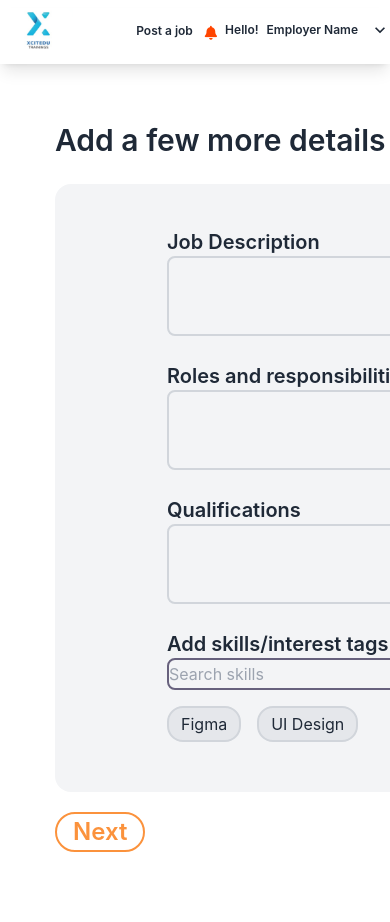
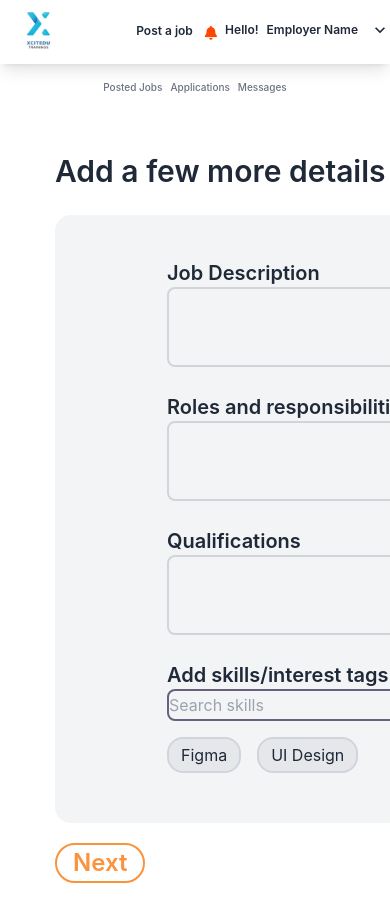
Before and after one commit to Internships-xcitedu/internships, a React (Create React App) app: page /postjob2 in a window 390 px wide. Shown: the top 922 px of the page. Before the commit the page ends 892 px from the top, so only its background shows below. Built offline with nearby package versions, Linux system fonts and the light colour scheme.

Commit message:
add bars

```diff
--- a/src/App.js
+++ b/src/App.js
@@ -12,7 +12,7 @@ import Empreg from "./Components/empsignup/Empreg";
 import SignUp from "./Components/empsignup/Signup";
 import Home from "./Components/Home/Home";
 import Login from "./Components/Login/Login";
-import Navbar from "./Components/PostJob2/Navbar";
+// import Navbar from "./Components/PostJob2/Navbar";
 import Postjob2 from "./Components/PostJob2/PostJob2";
 import Question from "./Components/Questions/Question";
 
@@ -32,7 +32,7 @@ function App() {
         </Route>
         <Route path="/postjob2" element={<Postjob2 />} />
         <Route path="/apply" element={<Apply />} />
-        <Route path="/navbar" element={<Navbar />} />
+        {/* <Route path="/navbar" element={<Navbar />} /> */}
 
         <Route path="/question" element={<Question />} />
         <Route path="/signup" element={<SignUp />} />
--- /dev/null
+++ b/src/Components/Bars/RNavbar.js
@@ -0,0 +1,23 @@
+import React from "react";
+import { Link } from "react-router-dom";
+
+const RNavbar = () => {
+  return (
+    <>
+      <div className="tablet:hidden  flex justify-center gap-2 mt-4">
+        <Link to="#" className="text-[10px] font-medium text-gray-500">
+          Posted Jobs
+        </Link>
+
+        <Link to="#" className="text-[10px] font-medium text-gray-500">
+          Applications
+        </Link>
+
+        <Link to="#" className="text-[10px] font-medium text-gray-500">
+          Messages
+        </Link>
+      </div>
+    </>
+  );
+};
+export default RNavbar;
--- a/src/Components/PostJob2/Sidebar.js
+++ b/src/Components/Bars/Sidebar.js
@@ -28,7 +28,7 @@ const Sidebar = () => {
           >
             Messages
           </a>
-          <hr className="border-1 border-gray-300 tablet:w-28 laptopMd:w-36 desktopMd:w-52" />
+          <hr className="border-1 border-gray-300 tablet:w-28 laptopMd:w-36 " />
         </nav>
       </div>
     </>
--- a/src/Components/PostJob2/PostJob2.js
+++ b/src/Components/PostJob2/PostJob2.js
@@ -1,13 +1,19 @@
 import React from "react";
 import Content from "./Content";
-import Sidebar from "./Sidebar";
-import Navbar from "./Navbar";
 import "./postjob2.css";
+import Navbar from "../Bars/Navbar";
+import Sidebar from "../Bars/Sidebar";
+import RNavbar from "../Bars/RNavbar";
 const Postjob2 = () => {
   return (
     <>
       <div className="postjob2container">
         <Navbar />
+        <div>
+
+        <RNavbar />
+
+        </div>
         <div className="postjob2">
           <Sidebar />
           <div className="content">
--- a/src/Components/Questions/Question.js
+++ b/src/Components/Questions/Question.js
@@ -1,13 +1,18 @@
 import React from "react";
+import Navbar from "../Bars/Navbar";
+import RNavbar from "../Bars/RNavbar";
+import Sidebar from "../Bars/Sidebar";
 import Content from "./Content";
-import Sidebar from "../../Components/PostJob2/Sidebar";
-import Navbar from "../../Components/PostJob2/Navbar";
+
 import "./question.css";
 const Question = () => {
   return (
     <>
       <div className="questioncontainer">
         <Navbar />
+        <div>
+          <RNavbar />
+        </div>
         <div className="question">
           <Sidebar />
           <div className="content">
```
Also changed, not shown: src/Components/Bars/rnavbar.css (added, +8 -0 lines), src/Components/Bars/Navbar.js (renamed from src/Components/PostJob2/Navbar.js), src/Components/Bars/navbar.css (renamed from src/Components/PostJob2/navbar.css), src/Components/Bars/sidebar.css (renamed from src/Components/PostJob2/sidebar.css).
